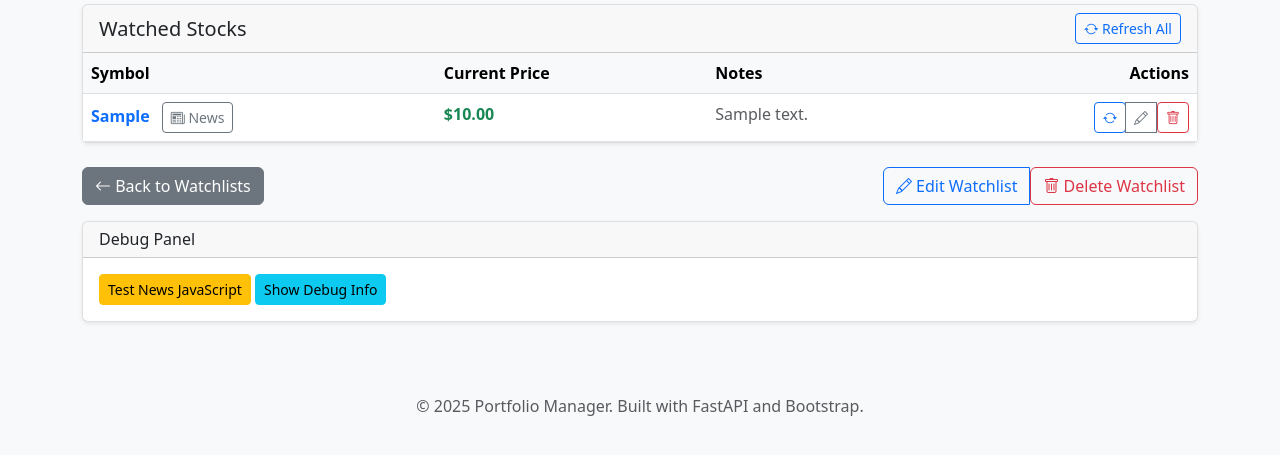
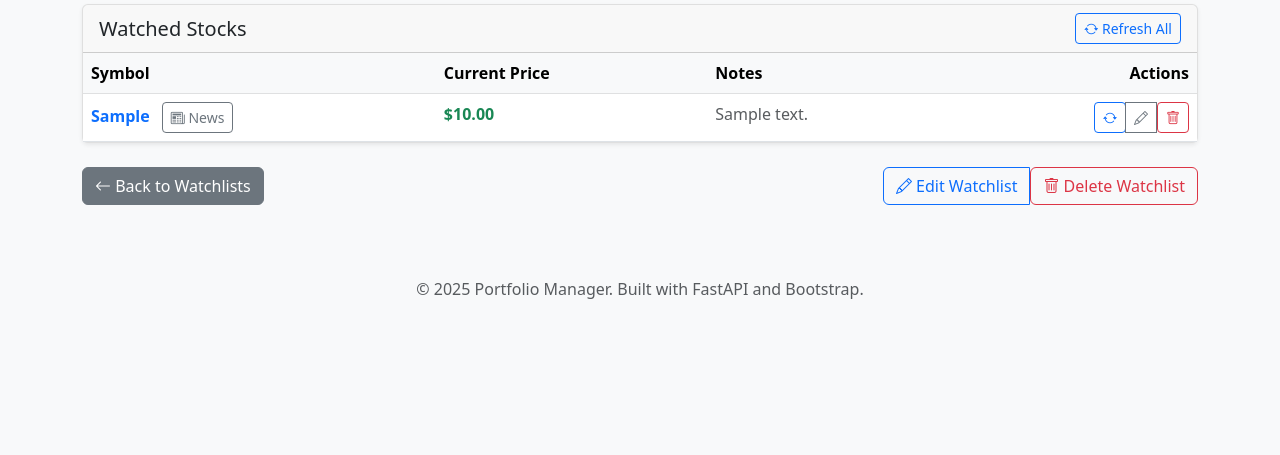
Before and after one commit to aijose/PortfolioManager, a FastAPI app: page /watchlists/1 in a window 1280 px wide. Shown: the part 180-635 px from the top of the page. Run offline with FastAPI, Linux system fonts and the light colour scheme; tables that the repository leaves empty hold one stand-in row (values such as "Sample post").

Commit message:
Fix news feature by resolving HTML comment issue and clean up UI
- Fix news loading logic to handle HTML placeholder comments correctly
- Remove debug panel and diagnostic code from production UI
- Clean up JavaScript event handlers and excessive logging
- News feature now works properly: expandable rows show articles or "no news found" messages
- Maintains essential error handling and fallback mechanisms

🤖 Generated with [Claude Code](https://claude.ai/code)

Co-Authored-By: Claude <noreply@anthropic.com>

```diff
--- a/portfolio-manager/web_server/templates/watchlists/detail.html
+++ b/portfolio-manager/web_server/templates/watchlists/detail.html
@@ -219,24 +219,6 @@
     </div>
 </div>
 
-<!-- Debug Panel -->
-<div class="card mt-3">
-    <div class="card-header">
-        <h6 class="mb-0">Debug Panel</h6>
-    </div>
-    <div class="card-body">
-        <button id="test-news-js" class="btn btn-warning btn-sm">Test News JavaScript</button>
-        <button id="toggle-debug-info" class="btn btn-info btn-sm">Show Debug Info</button>
-        <div id="debug-info" class="mt-2 p-2 bg-light rounded d-none">
-            <small>
-                <strong>Watched Items:</strong> {{ watched_items|length }}<br>
-                {% for item in watched_items %}
-                    <span class="badge bg-secondary me-1">{{ item.symbol }}</span>
-                {% endfor %}
-            </small>
-        </div>
-    </div>
-</div>
 
 <script>
 document.addEventListener('DOMContentLoaded', function() {
@@ -258,8 +240,11 @@ document.addEventListener('DOMContentLoaded', function() {
                 // Show the news row
                 newsRow.classList.remove('d-none');
 
-                // Check if we already have content
-                if (newsContent.innerHTML.trim() === '') {
+                // Check if content is empty or just contains the placeholder comment
+                const currentContent = newsContent.innerHTML.trim();
+                const isEmpty = currentContent === '' || currentContent === '<!-- News articles will be loaded here -->';
+
+                if (isEmpty) {
                     // Show loading spinner
                     newsLoading.classList.remove('d-none');
 
@@ -403,41 +388,6 @@ document.addEventListener('DOMContentLoaded', function() {
         container.innerHTML = html;
     }
 
-    // Debug button handlers
-    document.getElementById('test-news-js').addEventListener('click', function() {
-        console.log('Testing news JavaScript directly...');
-        const firstSymbol = document.querySelector('[data-symbol]');
-        if (firstSymbol) {
-            const symbol = firstSymbol.dataset.symbol;
-            const newsRow = document.getElementById(`news-${symbol}`);
-            const newsContent = newsRow.querySelector('.news-content');
-
-            // Force show news row
-            newsRow.classList.remove('d-none');
-
-            // Create test data
-            const testData = {
-                articles: [{
-                    title: `Direct Test News for ${symbol}`,
-                    url: 'https://example.com/test',
-                    published_utc: '2025-01-06T15:00:00Z',
-                    source: 'Debug Test',
-                    summary: 'This is a direct JavaScript test to verify the news rendering works.'
-                }],
-                cached: false,
-                last_updated: new Date().toISOString()
-            };
-
-            renderNews(newsContent, testData.articles, testData.cached, testData.last_updated);
-            console.log('Test news rendered successfully');
-            alert(`Test news rendered for ${symbol}! Check the expandable row.`);
-        }
-    });
-
-    document.getElementById('toggle-debug-info').addEventListener('click', function() {
-        const debugInfo = document.getElementById('debug-info');
-        debugInfo.classList.toggle('d-none');
-    });
 });
 </script>
 {% endblock %}
```
